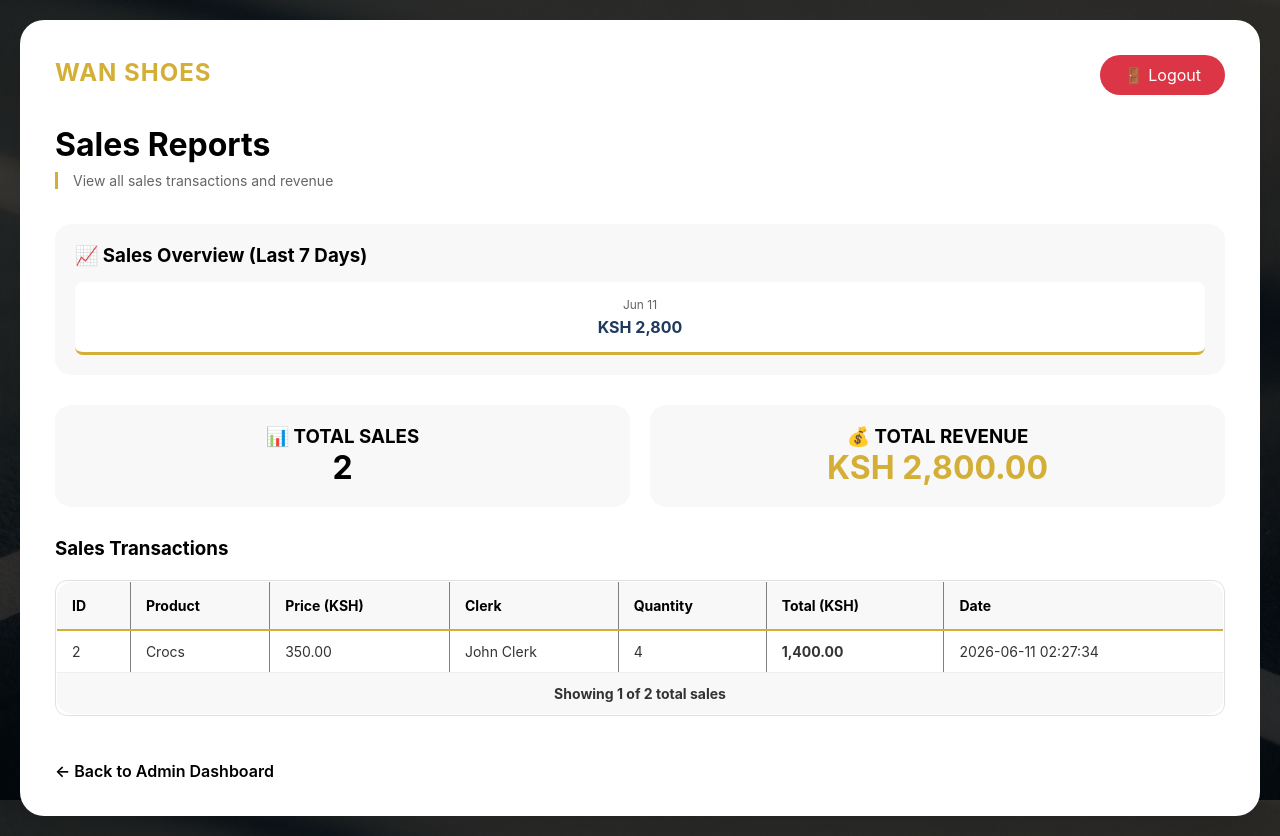
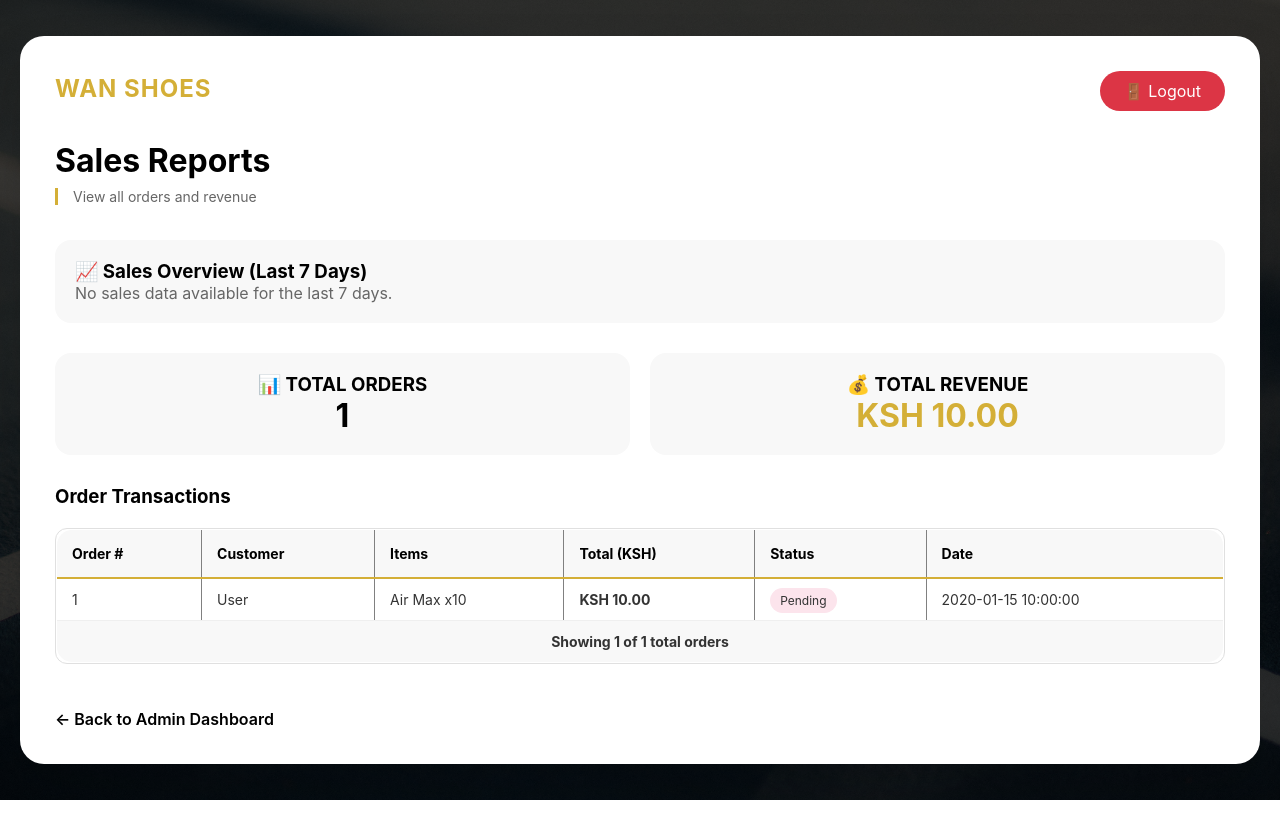
Before and after one commit to w4nlouis/wan-shoes-repository, a PHP site: page /admin/view_sales.php in a window 1280 px wide. After the commit the page ends 800 px from the top, so only its background shows below. Run offline with PHP 8.4, Linux system fonts and the light colour scheme; a user stored in the database is signed in; data comes from the database, SQL or seed files in the repository; tables that the repository leaves empty or names only in its code hold one stand-in row (values such as "Sample post").

Commit message:
Fixed the sales number error

```diff
--- a/admin/view_sales.php
+++ b/admin/view_sales.php
@@ -7,34 +7,35 @@ if(!isset($_SESSION['role']) || $_SESSION['role'] != 'admin') {
     exit();
 }
 
-// Get sales with LEFT JOIN
-$sales = mysqli_query($conn, "SELECT sales.*,
-                              COALESCE(products.name, 'DELETED PRODUCT') as product_name,
-                              COALESCE(products.price, 0) as price,
-                              employees.name as employee_name
-                              FROM sales
-                              LEFT JOIN products ON sales.product_id = products.product_id
-                              JOIN employees ON sales.employee_id = employees.employee_id
-                              ORDER BY sale_date DESC");
+// Get all orders with customer names and item details
+$sales = mysqli_query($conn, "SELECT orders.order_id,
+                                     orders.order_date,
+                                     orders.total_amount,
+                                     orders.status,
+                                     customers.fullname as customer_name,
+                                     GROUP_CONCAT(CONCAT(products.name, ' x', order_items.quantity) SEPARATOR ', ') as items
+                              FROM orders
+                              JOIN customers ON orders.customer_id = customers.customer_id
+                              JOIN order_items ON orders.order_id = order_items.order_id
+                              JOIN products ON order_items.product_id = products.product_id
+                              GROUP BY orders.order_id
+                              ORDER BY orders.order_date DESC");
 
 // Calculate total revenue
-$revenue_query = mysqli_query($conn, "SELECT SUM(sales.quantity * COALESCE(products.price, 0)) as total
-                                      FROM sales
-                                      LEFT JOIN products ON sales.product_id = products.product_id");
+$revenue_query = mysqli_query($conn, "SELECT SUM(total_amount) as total FROM orders WHERE status != 'cancelled'");
 $revenue_row = mysqli_fetch_assoc($revenue_query);
 $total_revenue = $revenue_row['total'] ?? 0;
 
-// Count total sales
-$count_query = mysqli_query($conn, "SELECT COUNT(*) as count FROM sales");
+// Count total orders
+$count_query = mysqli_query($conn, "SELECT COUNT(*) as count FROM orders");
 $count_row = mysqli_fetch_assoc($count_query);
-$total_sales = $count_row['count'] ?? 0;
+$total_orders = $count_row['count'] ?? 0;
 
-// Weekly sales for chart
-$weekly = mysqli_query($conn, "SELECT DATE(sale_date) as date, SUM(quantity * COALESCE(products.price, 0)) as total
-                               FROM sales
-                               LEFT JOIN products ON sales.product_id = products.product_id
-                               WHERE sale_date >= DATE_SUB(NOW(), INTERVAL 7 DAY)
-                               GROUP BY DATE(sale_date)
+// Weekly sales chart
+$weekly = mysqli_query($conn, "SELECT DATE(order_date) as date, SUM(total_amount) as total
+                               FROM orders
+                               WHERE order_date >= DATE_SUB(NOW(), INTERVAL 7 DAY)
+                               GROUP BY DATE(order_date)
                                ORDER BY date ASC");
 ?>
 
@@ -83,10 +84,6 @@ $weekly = mysqli_query($conn, "SELECT DATE(sale_date) as date, SUM(quantity * CO
         .summary-card .value.gold {
             color: #d4af37;
         }
-        .deleted-product {
-            color: #dc3545;
-            font-style: italic;
-        }
         .chart-container {
             background: #f8f8f8;
             padding: 20px;
@@ -117,6 +114,16 @@ $weekly = mysqli_query($conn, "SELECT DATE(sale_date) as date, SUM(quantity * CO
             color: #1e3a5f;
             margin-top: 5px;
         }
+        .status-badge {
+            padding: 5px 10px;
+            border-radius: 20px;
+            font-size: 12px;
+        }
+        .status-pending { background: #fce4ec; }
+        .status-processing { background: #fff3cd; }
+        .status-shipped { background: #e3f2fd; }
+        .status-delivered { background: #e8f5e9; }
+        .status-cancelled { background: #f5f5f5; color: #999; }
     </style>
 </head>
 <body>
@@ -127,7 +134,7 @@ $weekly = mysqli_query($conn, "SELECT DATE(sale_date) as date, SUM(quantity * CO
         </div>
 
         <h1>Sales Reports</h1>
-        <div class="subtitle">View all sales transactions and revenue</div>
+        <div class="subtitle">View all orders and revenue</div>
 
         <!-- Sales Chart -->
         <div class="chart-container">
@@ -149,8 +156,8 @@ $weekly = mysqli_query($conn, "SELECT DATE(sale_date) as date, SUM(quantity * CO
         <!-- Summary Cards -->
         <div class="summary-cards">
             <div class="summary-card">
-                <h3>📊 TOTAL SALES</h3>
-                <div class="value"><?php echo $total_sales; ?></div>
+                <h3>📊 TOTAL ORDERS</h3>
+                <div class="value"><?php echo $total_orders; ?></div>
             </div>
             <div class="summary-card">
                 <h3>💰 TOTAL REVENUE</h3>
@@ -158,18 +165,17 @@ $weekly = mysqli_query($conn, "SELECT DATE(sale_date) as date, SUM(quantity * CO
             </div>
         </div>
 
-        <!-- Sales Table -->
-        <h3>Sales Transactions</h3>
+        <!-- Orders Table -->
+        <h3>Order Transactions</h3>
         <div class="sales-table-container">
             <table border="1" cellpadding="10">
                 <thead>
                     <tr>
-                        <th>ID</th>
-                        <th>Product</th>
-                        <th>Price (KSH)</th>
-                        <th>Clerk</th>
-                        <th>Quantity</th>
+                        <th>Order #</th>
+                        <th>Customer</th>
+                        <th>Items</th>
                         <th>Total (KSH)</th>
+                        <th>Status</th>
                         <th>Date</th>
                     </tr>
                 </thead>
@@ -178,32 +184,26 @@ $weekly = mysqli_query($conn, "SELECT DATE(sale_date) as date, SUM(quantity * CO
                     $displayed = 0;
                     while($row = mysqli_fetch_assoc($sales)):
                         $displayed++;
-                        $total = $row['quantity'] * $row['price'];
-                        $is_deleted = ($row['product_name'] == 'DELETED PRODUCT');
+                        $status_class = 'status-' . $row['status'];
                     ?>
                         <tr>
-                            <td><?php echo $row['sale_id']; ?></td>
-                            <td><?php if($is_deleted): ?>
-                                <span class="deleted-product"><?php echo $row['product_name']; ?> (ID: <?php echo $row['product_id']; ?>)</span>
-                            <?php else: ?>
-                                <?php echo $row['product_name']; ?>
-                            <?php endif; ?></td>
-                            <td><?php echo number_format($row['price'], 2); ?></td>
-                            <td><?php echo $row['employee_name']; ?></td>
-                            <td><?php echo $row['quantity']; ?></td>
-                            <td><strong><?php echo number_format($total, 2); ?></strong></td>
-                            <td><?php echo $row['sale_date']; ?></td>
+                            <td><?php echo $row['order_id']; ?></td>
+                            <td><?php echo $row['customer_name']; ?></td>
+                            <td><?php echo $row['items']; ?></td>
+                            <td><strong>KSH <?php echo number_format($row['total_amount'], 2); ?></strong></td>
+                            <td><span class="status-badge <?php echo $status_class; ?>"><?php echo ucfirst($row['status']); ?></span></td>
+                            <td><?php echo $row['order_date']; ?></td>
                         </tr>
                     <?php endwhile; ?>
 
                     <?php if($displayed == 0): ?>
                         <tr>
-                            <td colspan="7" style="text-align: center;">No sales recorded yet</td>
+                            <td colspan="6" style="text-align: center;">No orders recorded yet</td>
                         </tr>
                     <?php else: ?>
                         <tr>
-                            <td colspan="7" style="text-align: center; background: #f8f8f8;">
-                                <strong>Showing <?php echo $displayed; ?> of <?php echo $total_sales; ?> total sales</strong>
+                            <td colspan="6" style="text-align: center; background: #f8f8f8;">
+                                <strong>Showing <?php echo $displayed; ?> of <?php echo $total_orders; ?> total orders</strong>
                             </td>
                         </tr>
                     <?php endif; ?>
```
